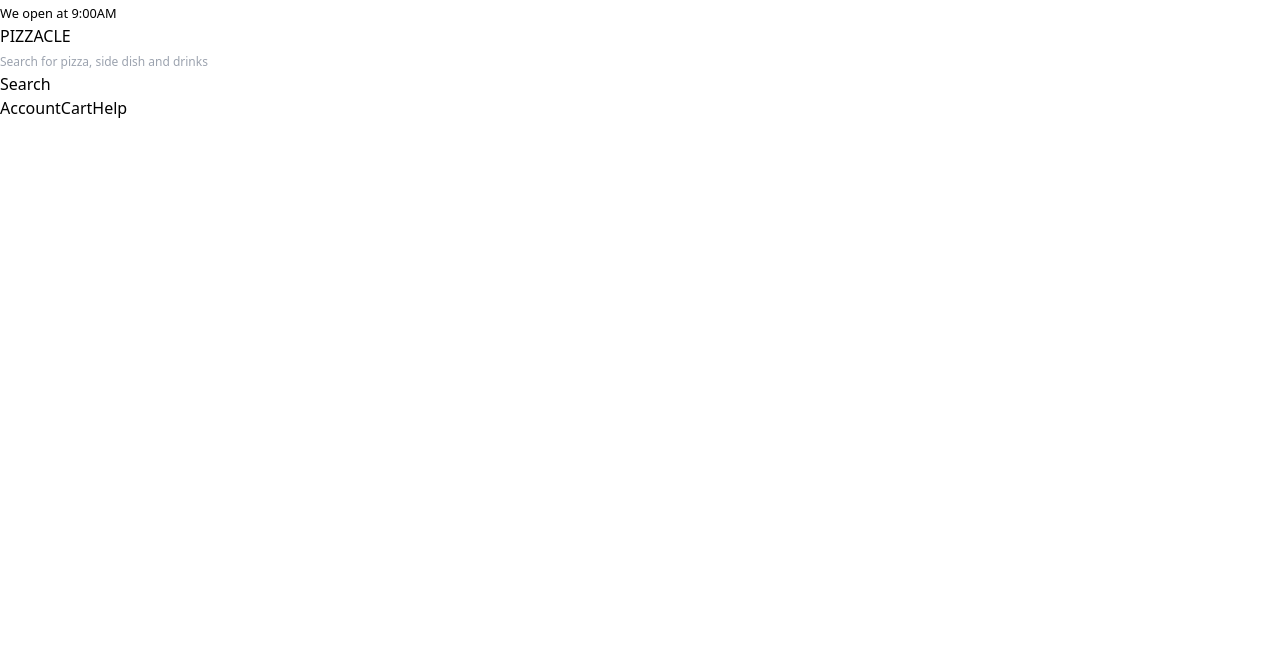
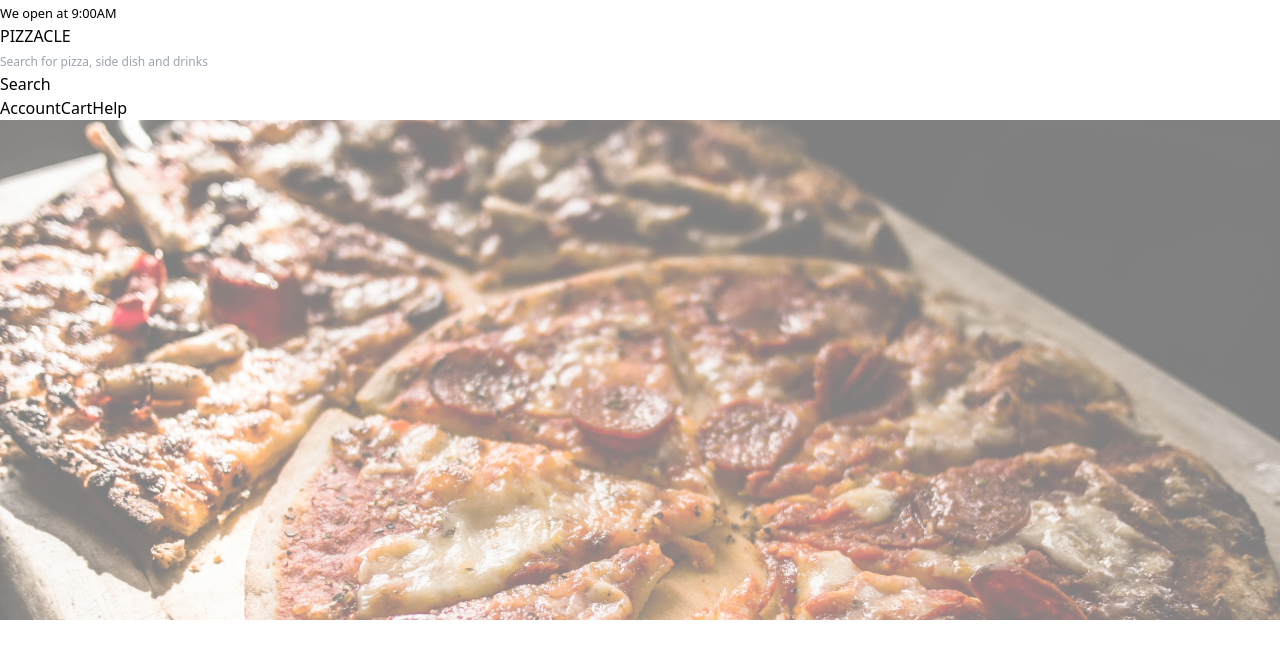
Before and after one commit to UiJosh20/OIBSIP, a React (Vite) app in the folder interface-pizzacle/: page /user/product in a window 1280 px wide. Shown: the top 658 px of the page. Built offline with nearby package versions, Linux system fonts and the light colour scheme; a web font is replaced by a local one.

Commit message:
added a product page for the user

```diff
--- a/interface-pizzacle/src/Components/Users/Product.jsx
+++ b/interface-pizzacle/src/Components/Users/Product.jsx
@@ -2,8 +2,10 @@
 const Product = () => {
   return (
     <>
-    <section>
+    <section className="bg-gray-200 h-screen px-14 py-5">
+        <main className="bg-white p-20 pexels">
 
+        </main>
     </section>
     </>
   )
--- a/interface-pizzacle/src/Components/Users/UserNavbar.jsx
+++ b/interface-pizzacle/src/Components/Users/UserNavbar.jsx
@@ -7,7 +7,7 @@ const UserNavbar = () => {
     <nav className="bg-green-800 lg:py-1 text-white text-center">
       <small>We open at 9:00AM</small>
     </nav>
-    <nav className="shadow-md lg:py-3 lg:px-10 flex justify-between items-center">
+    <nav className="shadow-md lg:py-3 lg:px-10 flex justify-between items-center sticky top-0 bg-white">
       <div>
         <h1>PIZZACLE</h1>
       </div>
--- a/interface-pizzacle/src/index.css
+++ b/interface-pizzacle/src/index.css
@@ -38,3 +38,9 @@ input::placeholder{
 th{
     font-size: 13px;
 }
+
+.pexels{
+    background-image: linear-gradient(rgba(255, 255, 255, .5),rgba(255,255,255, .5)), url('/src/assets/pexels.jpg');
+    background-size: cover;
+    height: 500px;
+}
```
Also changed, not shown: interface-pizzacle/src/assets/pexels.jpg (added), interface-pizzacle/src/assets/printivoImage04.svg (deleted).
